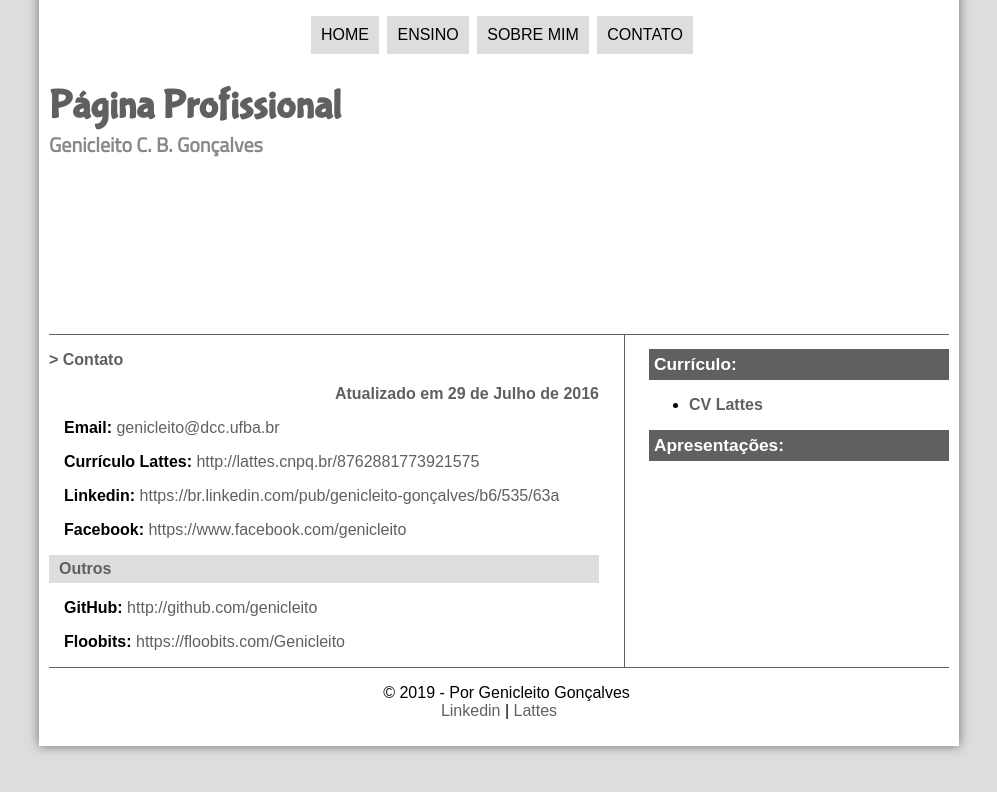
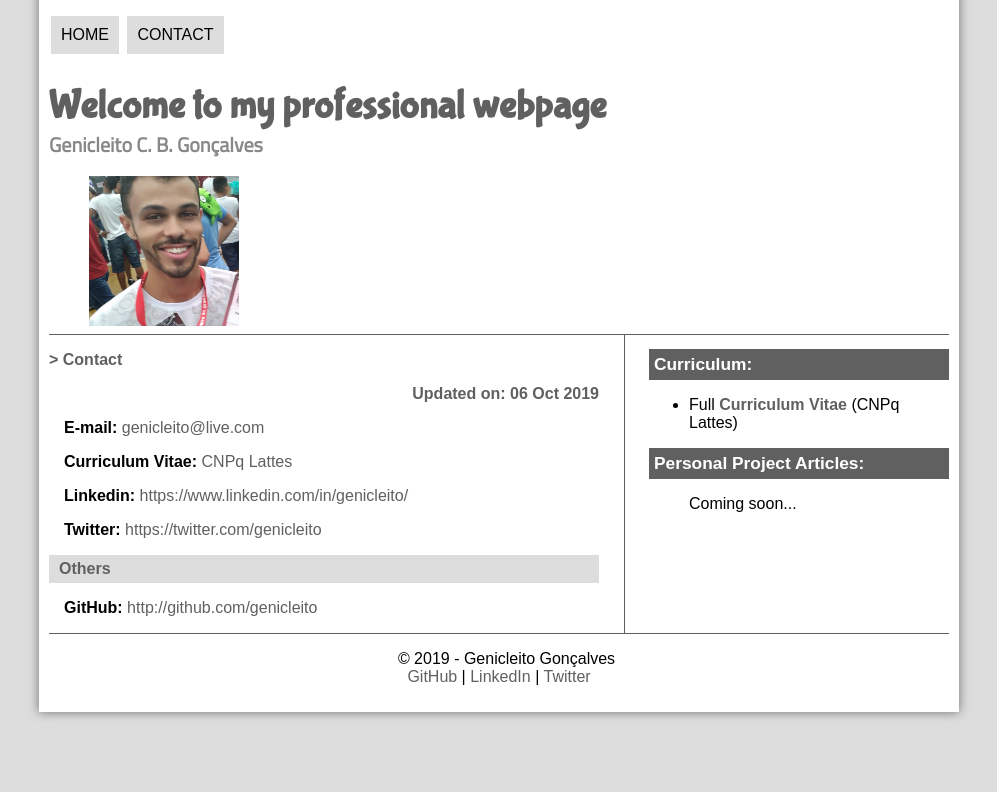
Before and after one commit to Genicleito/genicleito.github.io, a plain HTML site: page contato.html in a window 1280 px wide. Shown: the whole page, without its empty margins (141-1138 px from the left). Drawn offline with Linux system fonts and the light colour scheme.

Commit message:
updating my professional webpage

```diff
--- a/contato.html
+++ b/contato.html
@@ -1,10 +1,10 @@
 <!DOCTYPE html>
-<html lang="pt-br">
+<html lang="en">
 
 <head>
 
     <meta charset="UTF-8"/>
-    <title>GONÇALVES, GENICLEITO - Cientista da Computação</title>
+    <title>Gonçalves, Genicleito - Computer Scientist</title>
     <link rel="stylesheet" href="css/estilo.css" />
 
 </head>
@@ -16,20 +16,22 @@
         <header id="cabecalho">
 
             <nav id="menu">
-            <h1>Menu Principal</h1>
+                <!-- <h1></h1> -->
                 <ul>
                     <li><a href="index.html">Home</a></li>
-                <li><a href="ensino.html">Ensino</a></li>
-                <li><a href="sobre.html">Sobre mim</a></li>
-                <li><a href="contato.html">Contato</a></li>
+                    <!-- <li><a href="ensino.html">Ensino</a></li> -->
+                    <!-- <li><a href="sobre.html">About me</a></li> -->
+                    <li><a href="contato.html">Contact</a></li>
                 </ul>
             </nav>
 
             <hgroup>
-            <h1>Página Profissional</h1>
+                <h1>Welcome to my professional webpage</h1>
                 <h2>Genicleito C. B. Gonçalves</h2>
             </hgroup>
-
+            <figure class="my-picture">
+                <img src="imagens/foto.png"/>
+            </figure>
         </header>
 
         <section id="corpo">
@@ -39,38 +41,43 @@
         <header id="cabecalho-art">
 
             <hgroup>
-                <h3>> Contato</h3>
-                <h3 class="direita">Atualizado em 29 de Julho de 2016</h3>
+                <h3>> Contact</h3>
+                <h3 class="direita">Updated on: 06 Oct 2019</h3>
             </hgroup>
 
         </header>
 
-        <p><b>Email:</b> <a href="mailto:genicleito@dcc.ufba.br">genicleito@dcc.ufba.br</a></p>
+        <p><b>E-mail:</b> <a href="mailto:genicleito@live.com">genicleito@live.com</a></p>
+        <!-- <p><b>Skype:</b> <a href="...">...</a></p> -->
 
-        <p><b>Currículo Lattes:</b> <a href="http://lattes.cnpq.br/8762881773921575" target="_blank">http://lattes.cnpq.br/8762881773921575</a>
+        <p><b>Curriculum Vitae:</b> <a href="http://lattes.cnpq.br/8762881773921575" target="_blank">CNPq Lattes</a>
 
-        <p><b>Linkedin:</b> <a href="https://br.linkedin.com/pub/genicleito-gonçalves/b6/535/63a" target="_blank">https://br.linkedin.com/pub/genicleito-gonçalves/b6/535/63a</a></p>
-        <p><b>Facebook:</b> <a href="https://www.facebook.com/genicleito.goncalves" target="_blank">https://www.facebook.com/genicleito</a></p>
+        <p><b>Linkedin:</b> <a href="https://www.linkedin.com/in/genicleito/" target="_blank">https://www.linkedin.com/in/genicleito/</a></p>
+        <p><b>Twitter:</b> <a href="https://twitter.com/genicleito" target="_blank">https://twitter.com/genicleito</a></p>
 
-        <h2>Outros</h2>
-        <!-- Serviço de Web Hosting Compartilhado -->
+        <h2>Others</h2>
         <p><b>GitHub:</b> <a href="http://goo.gl/P14zon" target="_blank">http://github.com/genicleito</a></p>
-        <p><b>Floobits:</b> <a href="http://goo.gl/ORw1fb" target="_blank">https://floobits.com/Genicleito</a></p>
 
         </article>
 
         </section>
 
         <aside id="lateral">
-            <h2>Currículo:</h2>
+            <h2>Curriculum:</h2>
             <ul>
-                <li><a href="http://lattes.cnpq.br/8762881773921575" target="_blank"><b>CV Lattes</b></a></li>
+                <li>Full <a href="http://lattes.cnpq.br/8762881773921575" target="_blank"><b>Curriculum Vitae</b></a> (CNPq Lattes)</li>
             </ul>
-            <h2>Apresentações:</h2>
+            <h2>Personal Project Articles:</h2>
+            <ul>
+                Coming soon...
+            </ul>
+	    <ul>
+
+        </ul>
         </aside>
 
         <footer id="rodape">
-            <p>&copy; 2019 - Por Genicleito Gonçalves <br><a href="https://br.linkedin.com/pub/genicleito-gonçalves/b6/535/63a" target="_blank">Linkedin</a> | <a href="http://lattes.cnpq.br/8762881773921575" target="_blank">Lattes</a></p>
+            <p>&copy; 2019 - Genicleito Gonçalves <br><a href="http://goo.gl/P14zon" target="_blank">GitHub</a> | <a href="https://www.linkedin.com/in/genicleito/" target="_blank">LinkedIn</a> | <a href="https://twitter.com/genicleito" target="_blank">Twitter</a></p>
         </footer>
 
     </div>
--- a/css/estilo.css
+++ b/css/estilo.css
@@ -57,6 +57,12 @@ header#cabecalho h2 {
     margin-top: 0px;
 }
 
+figure.my-picture img {
+    width: 150px;
+    height: 150px;
+    padding-left: 0px;
+}
+
 /* Formatação de imagens com legendas */
 
 figure.foto-legenda {
@@ -98,7 +104,8 @@ nav#menu {
 nav#menu ul {
     list-style: none;
     text-transform: uppercase;
-    padding-left: 260px;
+    padding-left: 0px;
+    /* padding-left: 260px; */
     /*position: absolute;*/
     /*margin: 30px auto auto auto;*/
     /*box-shadow: 1px 1px 4px black;*/
```
Also changed, not shown: index.html (+11 -27 lines). Lines whose indentation alone changed are shown as unchanged.
